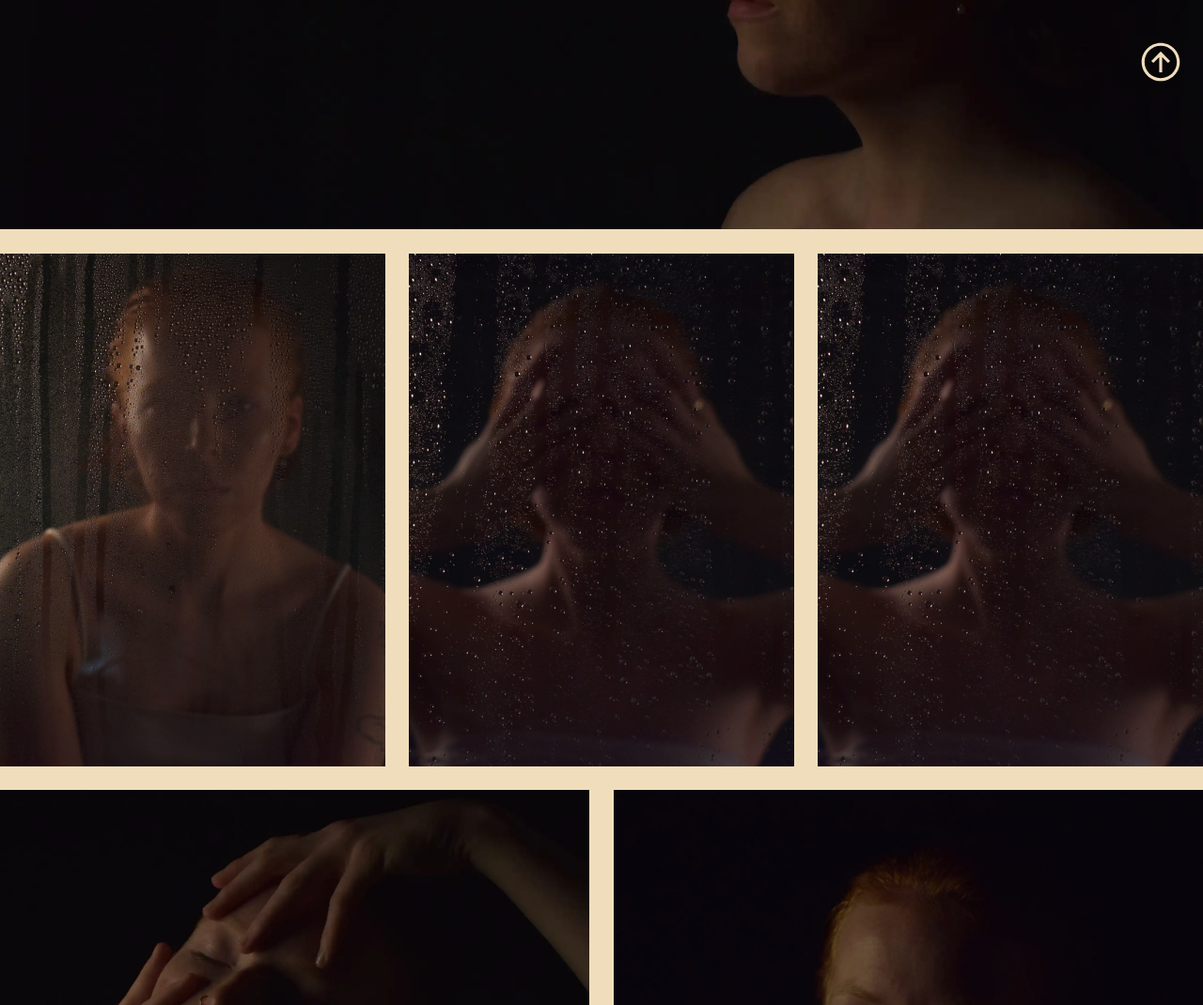
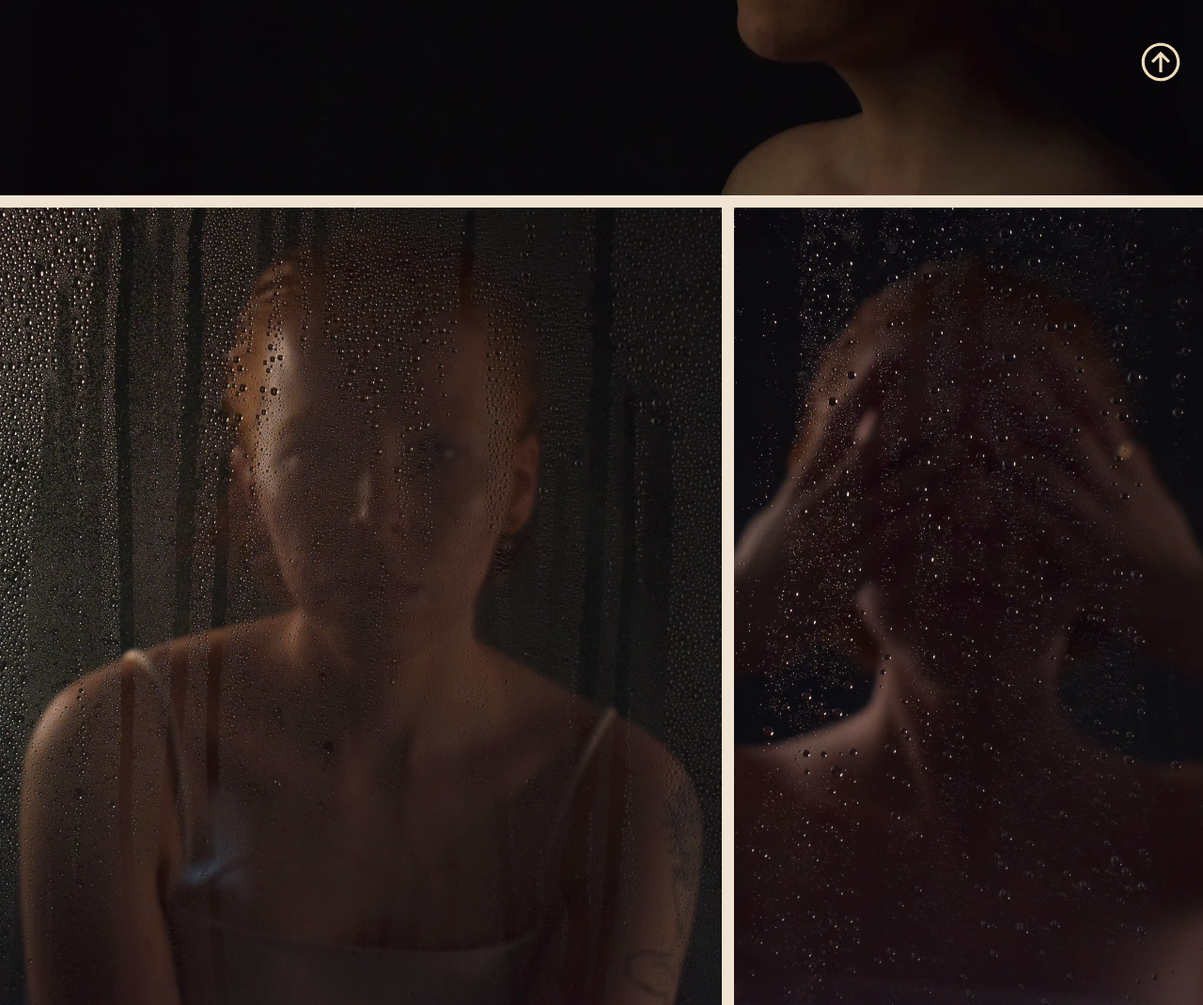
Before and after one commit to ESPR07/helene-volle-portfolio, a plain HTML site: page pages/projectPage.html in a window 1280 px wide. Shown: the part 689-1759 px from the top of the page at 94% size. Drawn offline with Linux system fonts and the light colour scheme.

Commit message:
Fully developed all pages

```diff
--- a/pages/projectPage.html
+++ b/pages/projectPage.html
@@ -22,9 +22,9 @@
 
         <container class="image-container">
             <img src="/assets/images/the_artist/11.webp" class="span3">
-            <img src="/assets/images/the_artist/01.webp" class="span1">
-            <img src="/assets/images/the_artist/08.webp" class="span1">
-            <img src="/assets/images/the_artist/08.webp" class="span1">
+            <img src="/assets/images/the_artist/01.webp" class="spanTest1">
+            <img src="/assets/images/the_artist/08.webp" class="spanTest2">
+            <!-- <img src="/assets/images/the_artist/08.webp" class="span1"> -->
             <img src="/assets/images/the_artist/09.webp" class="span2">
             <img src="/assets/images/the_artist/10.webp" class="span2">
 
--- a/styles/projectPage.css
+++ b/styles/projectPage.css
@@ -34,12 +34,12 @@ main p{
     display: flex;
     flex-wrap: wrap;
     justify-content: space-between;
-    gap: 1%;
+    gap: 0.5%;
 }
 
 .image-container img{
     object-fit: cover;
-    margin-top: 2vw;
+    margin-top: 1vw;
 }
 
 .image-container img:hover{
@@ -50,12 +50,21 @@ main p{
     width: 32%;
 }
 
+
 .span2 {
     width: 49%;
 }
 
 .span3 {
     width: 100%;
+}
+
+.spanTest1 {
+    width: 60%;
+}
+
+.spanTest2 {
+    width: 39%;
 }
 
 .to-top{
--- a/styles/root.css
+++ b/styles/root.css
@@ -1,14 +1,14 @@
 @font-face {
-    font-family: "roboto";
-    src: url("/styles/fonts/Roboto-Regular.ttf");
+    font-family: "bebasKai";
+    src: url("/styles/fonts/BebasKai.ttf");
 }
 
 :root{
-    --background: #F0DDBC;
-    --content-color: #521F0B;
+    --background: #f1e3d4;
+    --content-color: #663A10;
     --hover-color: #7A5445;
     --active-color: #b99c91;
-    --font: "roboto", 'Courier New', Courier, monospace;
+    --font: "bebasKai", 'Courier New', Courier, monospace;
 }
 
 html{
```
Also changed, not shown: index.html (+2 -2 lines), pages/myWork.html (+0 -1 lines), scripts/fakeAPI/info.json (+10 -2 lines), styles/fonts/BebasKai.ttf (added).
